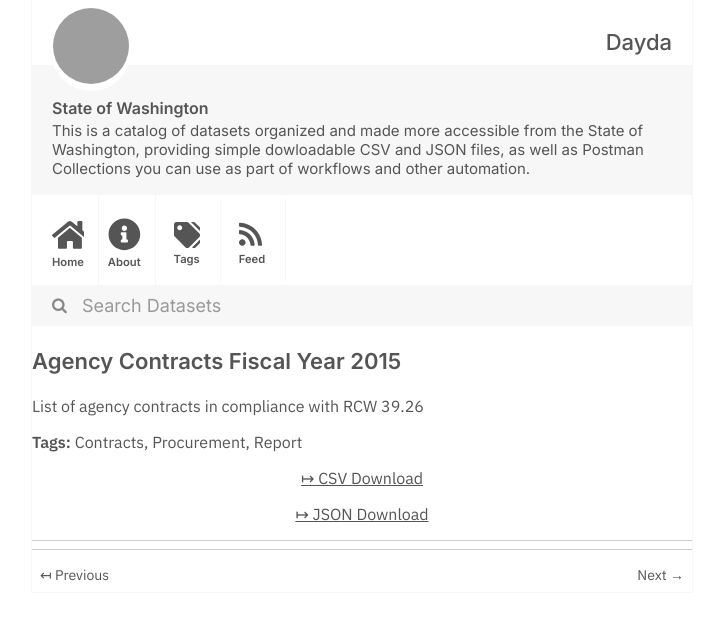
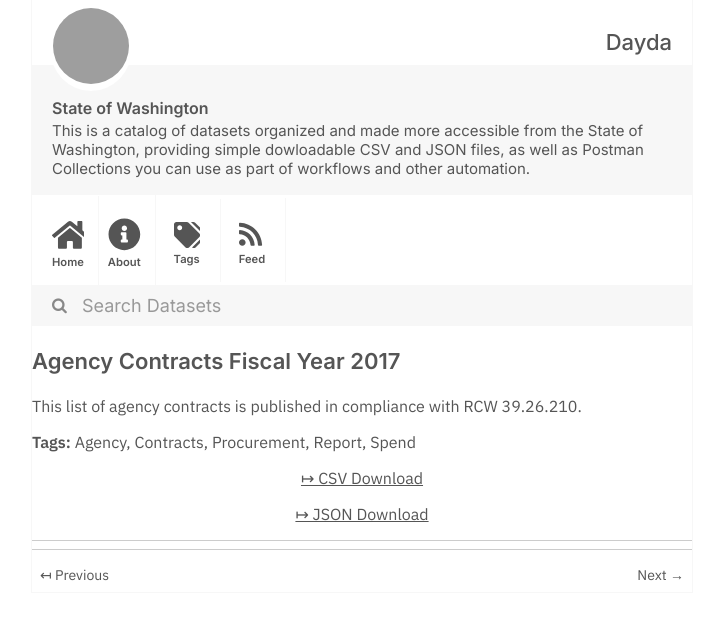
Before and after one commit to dayda-entities/state-of-washington, a Jekyll site: the page built from _posts/2020-11-10-agency-contracts-fiscal-year-2.md, in a window 1280 px wide, cut to the strip 0-620 px from the top of the page. Shown: the whole strip, without its empty margins (278-1001 px from the left). Built offline with Jekyll 4.4.1, drawn with Linux system fonts in a browser that asks for light colours; grey boxes are pictures that could not be loaded.

Commit message:
Publish Data

```diff
--- a/_posts/2020-11-10-agency-contracts-fiscal-year-2.md
+++ b/_posts/2020-11-10-agency-contracts-fiscal-year-2.md
@@ -1,18 +1,20 @@
 ---
-title: Agency Contracts Fiscal Year 2015
-created: '2020-11-10T17:20:52.400656'
-modified: '2020-11-10T17:20:52.400663'
+title: Agency Contracts Fiscal Year 2017
+created: '2020-11-10T17:21:41.887227'
+modified: '2020-11-10T17:21:41.887234'
 state: active
 type: dataset
 tags:
+  - Agency
   - Contracts
   - Procurement
   - Report
+  - Spend
 groups:
   - Local Government
-csv_url: 'https://data.wa.gov/api/views/j59h-dkq5/rows.csv?accessType=DOWNLOAD'
-json_url: 'https://data.wa.gov/api/views/j59h-dkq5/rows.json?accessType=DOWNLOAD'
+csv_url: 'https://data.wa.gov/api/views/xfwh-dmij/rows.csv?accessType=DOWNLOAD'
+json_url: 'https://data.wa.gov/api/views/xfwh-dmij/rows.json?accessType=DOWNLOAD'
 layout: post
 
 ---
-List of agency contracts in compliance with RCW 39.26
+This list of agency contracts is published in compliance with RCW 39.26.210.
```
